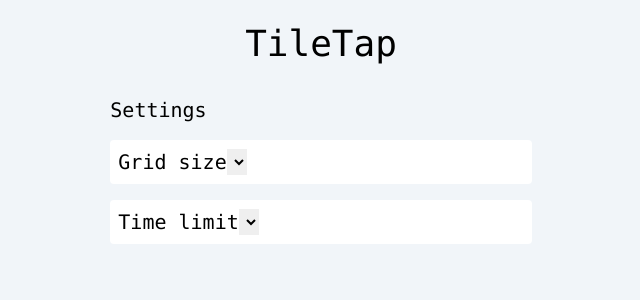
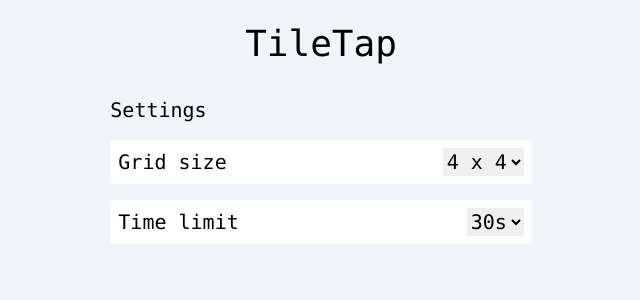
Before and after one commit to Glenn-Chiang/TileTap, a React (Vite) app: page /settings in a window 1280 px wide. Shown: the top 300 px of the page, without its empty margins (319-959 px from the left). Built offline with nearby package versions, Linux system fonts and the light colour scheme.

Commit message:
Implement settings menu

```diff
--- a/src/features/Game/reducers/grid.ts
+++ b/src/features/Game/reducers/grid.ts
@@ -27,9 +27,6 @@ export const gridSlice = createSlice({
   name: "grid",
   initialState,
   reducers: {
-    reset: (state) => {
-      initializeGrid(state.gridSize, state.numActiveTiles);
-    },
     onCorrectHit: (state, action: PayloadAction<GridPosition>) => {
       const grid = state.grid;
       const { row, col } = action.payload;
@@ -39,6 +36,12 @@ export const gridSlice = createSlice({
     onWrongHit: (state, action: PayloadAction<GridPosition>) => {
       state.wrongTile = action.payload;
     },
+    reset: (state) => {
+      initializeGrid(state.gridSize, state.numActiveTiles);
+    },
+    setGridSize: (state, action: PayloadAction<number>) => {
+      state.gridSize = action.payload;
+    }
   },
 });
 
--- a/src/features/Settings/components/SettingsMenu.tsx
+++ b/src/features/Settings/components/SettingsMenu.tsx
@@ -1,15 +1,53 @@
+import React from "react";
+import { gridSizes, timeLimits } from "../../Game/game_logic/constants";
+import { useAppDispatch } from "../../../redux_store/store";
+import { gridSlice } from "../../Game/reducers/grid";
+import { timerSlice } from "../../Game/reducers/timer";
+
 export function SettingsMenu() {
+  const dispatch = useAppDispatch();
+
+  const setGridSize: React.ChangeEventHandler<HTMLSelectElement> = (event) => {
+    dispatch(gridSlice.actions.setGridSize(Number(event.target.value)));
+  };
+
+  const setTimeLimit: React.ChangeEventHandler<HTMLSelectElement> = (event) => {
+    dispatch(timerSlice.actions.setTimeLimit(Number(event.target.value)));
+  };
+
   return (
     <>
       <h1>Settings</h1>
-      <div className="bg-white rounded p-2">
+      <div className="bg-white rounded p-2 flex justify-between">
         Grid size
-        <select></select>
+        <SettingDropdown options={gridSizes} changeHandler={setGridSize} displayer={(gridSize: number) => `${gridSize} x ${gridSize}`}/>
       </div>
-      <div className="bg-white rounded p-2">
+      <div className="bg-white rounded p-2 flex justify-between">
         Time limit
-        <select></select>
+        <SettingDropdown options={timeLimits} changeHandler={setTimeLimit} displayer={(time: number) => `${time}s`}/>
       </div>
     </>
-  )
+  );
 }
+
+interface DropdownProps {
+  options: number[],
+  changeHandler: React.ChangeEventHandler,
+  displayer?: (value: number) => string // Function that determines how to display the value
+}
+
+function SettingDropdown({
+  options,
+  changeHandler,
+  displayer
+}: DropdownProps) {
+  return (
+    <select onChange={changeHandler}>
+      {options.map((option) => (
+        <option value={option} key={option}>
+          {displayer ? displayer(option) : option}
+        </option>
+      ))}
+    </select>
+  );
+}
```
